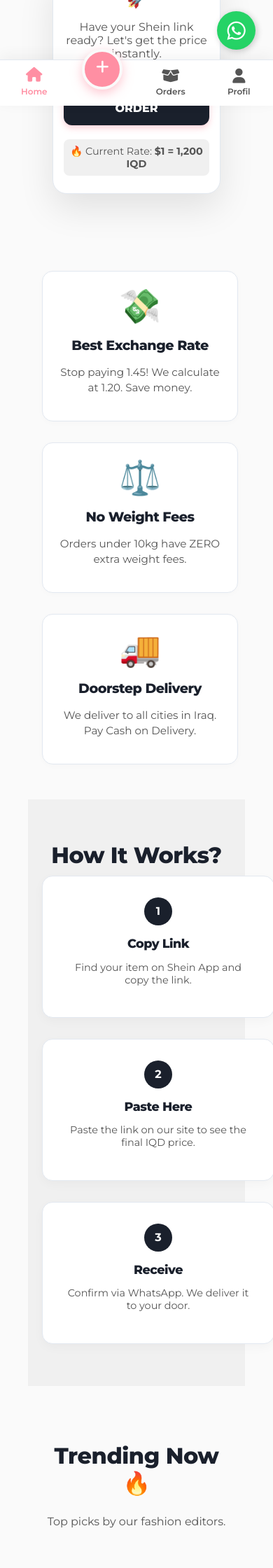
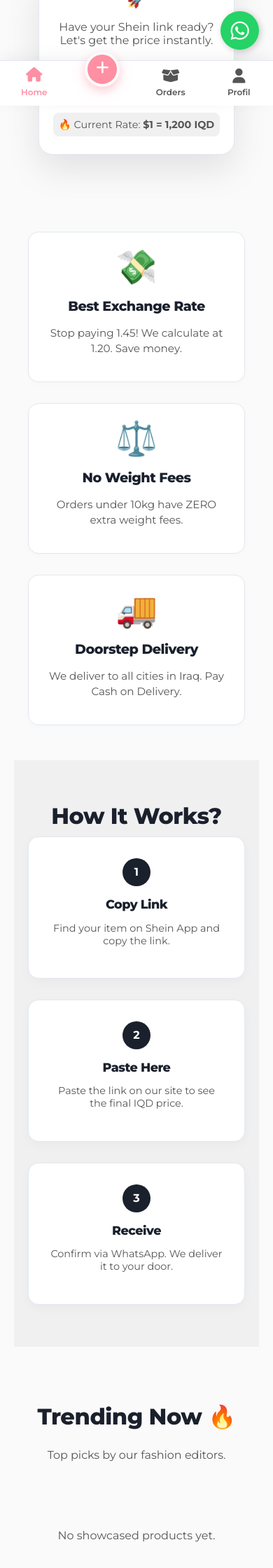
Before and after one commit to Dahat1/Dalinshopping, a Django app: page /en/ in a window 390 px wide. Shown: the part 693-2933 px from the top of the page at 70% size. Run offline with Django 5.2, Linux system fonts and the light colour scheme; data that the repository does not hold is empty.

Commit message:
Added mobile bottom navigation and grid fix

```diff
--- a/store/templates/store/base.html
+++ b/store/templates/store/base.html
@@ -3,15 +3,18 @@
 <html lang="{{ CURRENT_LANG }}" dir="{{ t.direction }}">
 <head>
     <meta charset="UTF-8">
-    <meta name="viewport" content="width=device-width, initial-scale=1.0">
+    <meta name="viewport" content="width=device-width, initial-scale=1.0, maximum-scale=1.0, user-scalable=no">
     <title>{{ t.meta_title }}</title>
 
     <link href="https://fonts.googleapis.com/css2?family=Inter:wght@400;600;700;800;900&family=Montserrat:wght@400;600;700;800;900&family=Noto+Sans+Arabic:wght@400;600;700;800;900&display=swap" rel="stylesheet">
-
     <link rel="stylesheet" href="https://cdnjs.cloudflare.com/ajax/libs/font-awesome/6.4.2/css/all.min.css">
 
     <style>
-        /* --- RENK PALETİ (CSS VARIABLES) --- */
+        /* --- 1. SİMETRİ SORUNUNUN KESİN ÇÖZÜMÜ (Universal Reset) --- */
+        * {
+            box-sizing: border-box !important; /* Bu kod paddinglerin taşmasını engeller */
+        }
+
         :root {
             --bg-body: #FAFAFA;
             --bg-surface: #FFFFFF;
@@ -36,10 +39,16 @@
             --shadow: 0 4px 6px -1px rgba(0, 0, 0, 0.5);
         }
 
-        /* --- GENEL AYARLAR & BOLD FIX --- */
+        /* --- GENEL AYARLAR --- */
+        html, body {
+            overflow-x: hidden; /* Sağa sola kaymayı engelle */
+            width: 100%;
+            margin: 0; padding: 0;
+        }
+
         body {
             font-family: {{ t.font|safe }};
-            margin: 0; padding: 0; padding-bottom: 70px; /* Mobilde alt menü için boşluk */
+            padding-bottom: 70px;
             background-color: var(--bg-body);
             color: var(--text-main);
             display: flex; flex-direction: column; min-height: 100vh;
@@ -48,9 +57,16 @@
             -moz-osx-font-smoothing: grayscale;
         }
 
+        /* İçeriklerin asla taşmamasını garanti altına al */
+        img, video, iframe, .card, .step-card, .info-card {
+            max-width: 100% !important;
+            height: auto;
+        }
+
         h1, h2, h3, h4, h5, h6 { font-weight: 800 !important; letter-spacing: -0.5px; margin-top: 0; }
         a { text-decoration: none; color: var(--text-main); transition: 0.3s; }
         a:hover { color: var(--color-accent); }
+        input, select, textarea { font-size: 16px !important; }
 
         /* --- NAVBAR --- */
         .navbar {
@@ -59,8 +75,12 @@
             box-shadow: var(--shadow);
             position: sticky; top: 0; z-index: 1000;
             border-bottom: 1px solid var(--border-color);
+            width: 100%;
         }
-        .nav-container { max-width: 1100px; margin: 0 auto; padding: 0 20px; display: flex; justify-content: space-between; align-items: center; width: 100%; }
+        .nav-container {
+            max-width: 1100px; margin: 0 auto; padding: 0 20px;
+            display: flex; justify-content: space-between; align-items: center; width: 100%;
+        }
         .logo { font-size: 1.6rem; font-weight: 900 !important; color: var(--color-accent); letter-spacing: -1px; }
         .nav-right { display: flex; align-items: center; gap: 25px; }
         .nav-links { list-style: none; display: flex; gap: 20px; align-items: center; margin: 0; padding: 0; }
@@ -73,47 +93,53 @@
             background: var(--color-accent); color: #fff !important;
             padding: 10px 25px; border-radius: 30px; font-weight: 800 !important;
             box-shadow: 0 4px 10px rgba(255, 143, 163, 0.4);
+            max-width: 100%; /* Butonlar da taşmasın */
         }
         .btn-primary:hover { background: var(--color-main); transform: translateY(-2px); }
 
-        /* --- SOCIAL BAR & RENKLERİ --- */
-        .social-bar { background-color: var(--bg-bar); padding: 12px 0; border-bottom: 1px solid var(--border-color); }
-        .social-container { max-width: 1100px; margin: 0 auto; padding: 0 20px; display: flex; justify-content: flex-start; gap: 25px; align-items: center; flex-wrap: wrap; }
+        /* --- SOCIAL BAR --- */
+        .social-bar { background-color: var(--bg-bar); padding: 12px 0; border-bottom: 1px solid var(--border-color); width: 100%; }
+        .social-container {
+            max-width: 1100px; margin: 0 auto; padding: 0 20px;
+            display: flex; justify-content: flex-start; gap: 25px; align-items: center; flex-wrap: wrap;
+        }
 
-        /* Renkleri geri getiriyoruz ve ikonları kalın yapıyoruz */
         .social-link { font-size: 14px; display: flex; align-items: center; gap: 8px; font-weight: 800 !important; transition: 0.3s; }
         .social-link i { font-size: 22px; }
-
-        /* Özel Renkler */
         .social-link.whatsapp { color: #25D366; }
         .social-link.instagram { color: #E1306C; }
-        .social-link.tiktok { color: var(--text-main); } /* TikTok genelde siyah/beyazdır */
+        .social-link.tiktok { color: var(--text-main); }
         .social-link.snapchat { color: #FFD700; text-shadow: 0px 0px 1px #999; }
         .social-link.linktree { color: #43E660; }
-
         .social-link:hover { transform: scale(1.1); filter: brightness(1.1); }
 
-        /* --- AYARLAR & DİL --- */
+        /* --- AYARLAR --- */
         .settings-group { display: flex; align-items: center; gap: 15px; border-left: 1px solid var(--border-color); padding-left: 20px; }
         .lang-btn { cursor: pointer; padding: 4px 8px; border-radius: 6px; font-size: 0.85rem; font-weight: 900 !important; border: none; background: transparent; color: var(--text-muted); }
         .lang-btn.active { background-color: var(--color-accent); color: white; }
         .theme-toggle { cursor: pointer; font-size: 20px; color: var(--text-main); background: none; border: none; }
 
-        /* --- CONTENT --- */
-        .content-wrapper { flex: 1; padding: 20px; }
-        /* Mobil için container'ı ortala ve daralt */
+        /* --- CONTENT WRAPPER & CONTAINER --- */
+        .content-wrapper { flex: 1; padding: 20px 0; width: 100%; }
+
         .container {
+            width: 100%;
             max-width: 1100px;
             margin: 0 auto;
             padding: 0 20px;
+            /* Flex layout taşmaları önlemeye yardımcı olur */
             display: flex;
             flex-direction: column;
-            align-items: center; /* Kartları ortalar */
+            align-items: center;
         }
+
+        /* Herhangi bir kartın genişliği %100'ü geçmesin */
+        .container > * { max-width: 100%; width: 100%; }
+
         .price-tag, .total-price, .stat-number, .points-badge { font-weight: 900 !important; }
 
         /* --- FOOTER --- */
-        footer { background: var(--bg-surface); padding: 60px 0 20px 0; margin-top: 50px; border-top: 1px solid var(--border-color); padding-bottom: 90px; text-align: center; }
+        footer { background: var(--bg-surface); padding: 60px 0 90px 0; margin-top: 50px; border-top: 1px solid var(--border-color); text-align: center; width: 100%; }
         .footer-grid { display: grid; grid-template-columns: repeat(auto-fit, minmax(200px, 1fr)); gap: 40px; max-width: 1100px; margin: 0 auto; padding: 0 20px; text-align: center; }
         .footer-col h4 { color: var(--color-accent); margin-bottom: 20px; font-size: 1.2rem; font-weight: 900 !important; }
         .footer-col ul { list-style: none; padding: 0; }
@@ -121,8 +147,6 @@
         .footer-col ul li a { color: var(--text-muted); font-size: 15px; font-weight: 600 !important; }
         .footer-social { margin-top: 20px; display: flex; justify-content: center; gap: 20px; }
         .footer-social a { font-size: 32px; transition: 0.3s; }
-        .footer-social a:hover { transform: translateY(-3px); }
-        /* Footer'daki ikonlara da renk verelim */
         .footer-social .fa-whatsapp { color: #25D366; }
         .footer-social .fa-instagram { color: #E1306C; }
         .footer-social .fa-tiktok { color: var(--text-main); }
@@ -133,25 +157,26 @@
         /* --- WHATSAPP FLOAT --- */
         .whatsapp-float {
             position: fixed; bottom: 80px;
-            {% if t.direction == 'rtl' %}left: 25px;{% else %}right: 25px;{% endif %}
+            {% if t.direction == 'rtl' %}left: 20px;{% else %}right: 20px;{% endif %}
             background-color: #25d366; color: #FFF; border-radius: 50%;
             width: 55px; height: 55px; display: flex; align-items: center; justify-content: center;
             font-size: 30px; box-shadow: 2px 2px 10px rgba(0,0,0,0.2); z-index: 100;
         }
 
-        /* --- MOBİL APP GÖRÜNÜMÜ --- */
-        .mobile-bottom-nav { display: none; } /* Masaüstünde gizli */
+        /* --- MOBİL --- */
+        .mobile-bottom-nav { display: none; }
 
         @media (max-width: 900px) {
-            .nav-container { flex-direction: column; gap: 15px; padding: 10px 0; }
+            .nav-container { flex-direction: column; gap: 15px; padding: 10px 20px; }
             .nav-right { flex-direction: column; gap: 15px; width: 100%; }
-            .nav-links { display: none; } /* Üst menü mobilde gizli */
+            .nav-links { display: none; }
             .settings-group { border: none; padding: 0; }
             .social-container { justify-content: center; }
             .logo { font-size: 1.4rem; }
-            .container { padding: 0 15px; align-items: stretch; } /* Mobilde kartlar tam genişlikte olsun */
 
-            /* Alt Menü (App Bar) */
+            /* Mobilde padding'i biraz kısıyoruz ki alan kalsın */
+            .container { padding: 0 15px; }
+
             .mobile-bottom-nav {
                 display: flex; justify-content: space-around; align-items: center;
                 position: fixed; bottom: 0; left: 0; width: 100%;
@@ -171,7 +196,6 @@
             .nav-item.active { color: var(--color-accent); }
             .nav-item.active i { transform: translateY(-2px); }
 
-            /* Ortadaki + Butonu */
             .center-fab {
                 background: var(--color-accent); color: white;
                 width: 50px; height: 50px; border-radius: 50%;
@@ -180,12 +204,7 @@
                 transform: translateY(-20px); border: 4px solid var(--bg-body);
             }
 
-            /* Ürün Kartları (2'li Yan Yana) */
-            .product-grid {
-                display: grid !important;
-                grid-template-columns: 1fr 1fr !important;
-                gap: 15px !important;
-            }
+            .product-grid { display: grid !important; grid-template-columns: 1fr 1fr !important; gap: 15px !important; }
             .product-img-wrap { height: 180px !important; }
             .price-tag { font-size: 0.8rem !important; padding: 4px 8px !important; }
             .btn-quick-add { width: 90%; font-size: 0.8rem; padding: 8px; bottom: 10px; }
```
